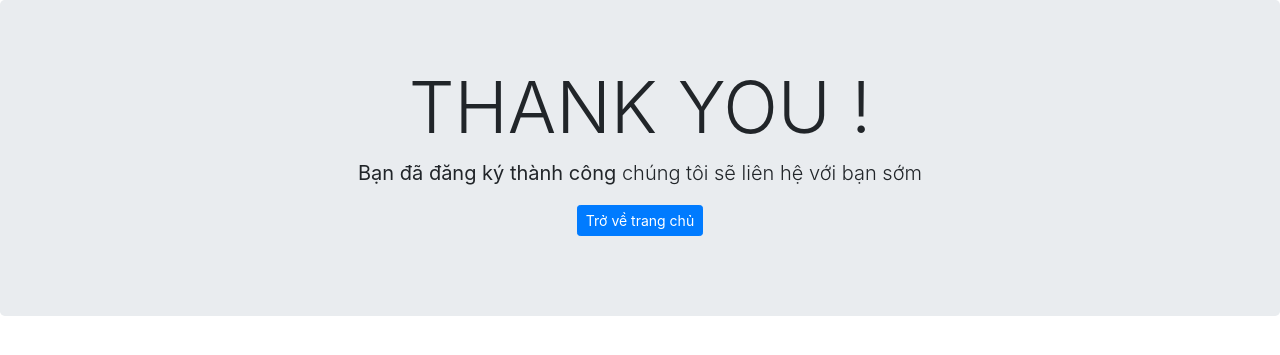
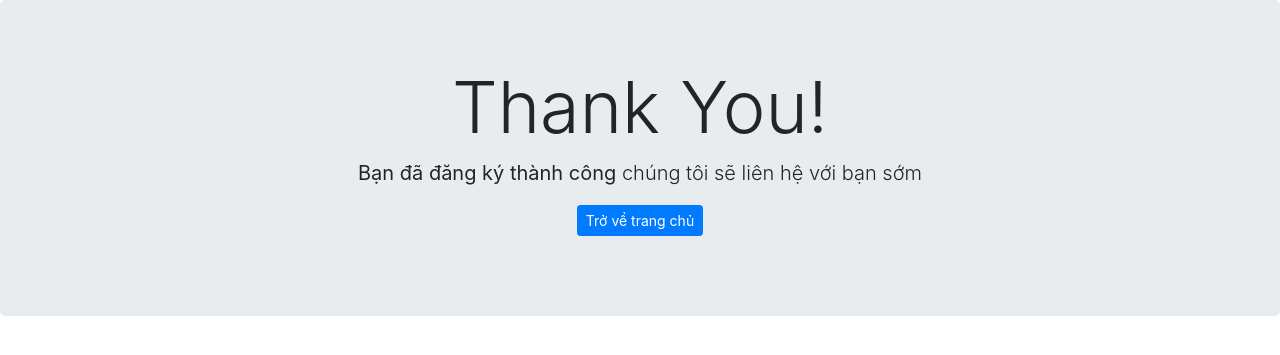
Before and after one commit to pmtdevelop/simple-landingpage, a PHP site: page /simple-landingpage/thankyou.php in a window 1280 px wide. Shown: the top 355 px of the page. Run offline with PHP 8.4, Linux system fonts and the light colour scheme.

Commit message:
Update thankyou.php

```diff
--- a/thankyou.php
+++ b/thankyou.php
@@ -1,7 +1,7 @@
 <?php include('inc/header.php');?>
   <div class="jumbotron text-xs-center">
     <div class="container text-center">
-      <h1 class="display-3">THANK YOU !</h1>
+      <h1 class="display-3">Thank You!</h1>
       <p class="lead"><strong>Bạn đã đăng ký thành công</strong> chúng tôi sẽ liên hệ với bạn sớm</p>
       <p class="lead">
         <a class="btn btn-primary btn-sm" href="<?php echo $base_url?>" role="button">Trở về trang chủ</a>
```
